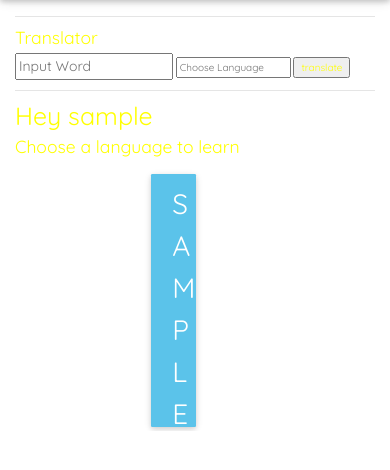
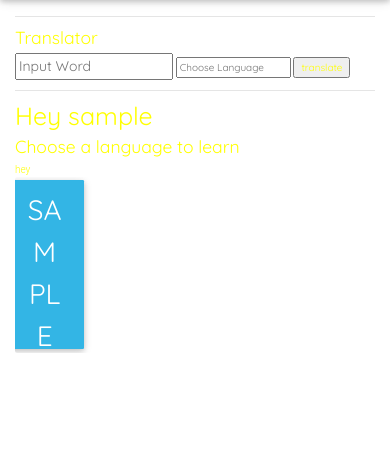
Before and after one commit to Mugala/Chewa, a Django app: page /home/ in a window 390 px wide. Shown: the part 84-554 px from the top of the page. Run offline with Django 3.2, Linux system fonts and the light colour scheme; a user stored in the database is signed in; tables that the repository leaves empty hold one stand-in row (values such as "Sample post"); some libraries are stand-ins or nearby versions.

Commit message:
add point system wrking and landing page responsive

```diff
--- a/chewa_app/templates/dashboard/base.html
+++ b/chewa_app/templates/dashboard/base.html
@@ -12,6 +12,8 @@
   <script src="https://ajax.googleapis.com/ajax/libs/jquery/3.3.1/jquery.min.js"></script>
   <link rel="stylesheet" href="{%  static 'js/jquery-3.3.1.js' %}">
   <link type="text/javascript" rel="stylesheet" href="{%   static 'js/scripts.js '%}">
+  <meta name="viewport" content="width=device-width, user-scalable=no, initial-scale=1.0, minimum-scale=1.0, maximum-scale=1.0">
+<meta name="viewport" content="width=device-width, initial-scale=1.0">
   {% if title %}
   <title>Chewa - {{title}}</title>
   {% else %}
--- a/chewa_app/templates/home.html
+++ b/chewa_app/templates/home.html
@@ -4,6 +4,42 @@
 {% block styles %}
 {% bootstrap_css %}
 <link rel="stylesheet" href="{% static 'css/main.css' %}">
+
+<style>
+    #langauges{
+        opacity:0.8;
+        font-size:280%;
+        margin-right:2%;
+        margin-top:4%;
+        height:30vh;
+        width:15%;
+    }
+    .btn-info {
+    background-color: #33b5e5!important;
+    color: #fff!important;
+    height: 20vh;
+    width:20vw;
+    font-size: 800%;
+}
+
+@media only screen and (max-width: 480px)
+{
+*{
+    color:yellow;
+}
+
+ #languages{
+
+      font-size: 280%;
+    float: right;
+    margin-right: 16%;
+    margin-top: 4%;
+
+}
+
+}
+}
+</style>
 {%endblock %}
 {% block content %}
 {{block.super}}
@@ -35,9 +71,10 @@
             <div class="container">
             <div class="row">
                     {% for language in languages %}
-            <div class="col-xs-12">
-                <form action="{% url 'level' language.name %}" style="margin-left:-30vw;font-family: 'Quicksand', sans-serif;">
-                    <input method='get' type="submit" value="{{language.name}}" name="language" class="btn btn-info btn-rounded" style="opacity:0.8;font-size:280%;float:right;margin-right:2%;margin-top:4%;height:30vh;width:15%;">
+            <div class="col-xs-4">
+                hey
+                <form action="{% url 'level' language.name %}" style="margin-left:0vw;font-family: 'Quicksand', sans-serif;">
+                    <input id ="languages" method='get' type="submit" value="{{language.name}}" name="language" class="btn btn-info btn-rounded">
                 </form>
         </div>
         {% endfor %}
--- a/chewa_app/views.py
+++ b/chewa_app/views.py
@@ -188,11 +188,10 @@ def content(request, language, level):
 @login_required
 def answer(request, point):
     current_user = request.user
-    point = request.GET.get('point')
-    currentUrl = request.get_full_path()
-    point = currentUrl.split('/')
+    pointer = request.GET.get('point')
+    print(pointer)
     profile = Profile.objects.get(user=current_user)
-    profile.total_score += int(point[-1])
+    profile.total_score += int(pointer)
     profile.save()
 
     print(profile)
```
Also changed, not shown: chewa_app/templates/user/content.html (+3 -16 lines).
